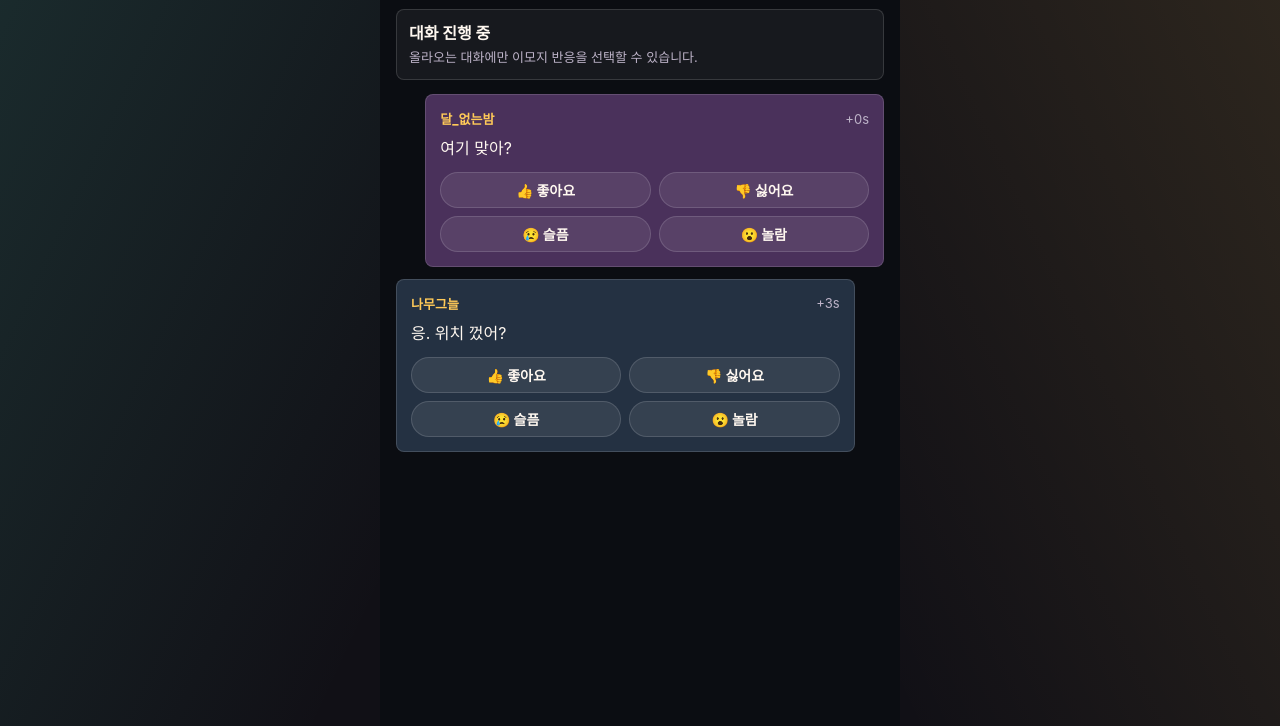
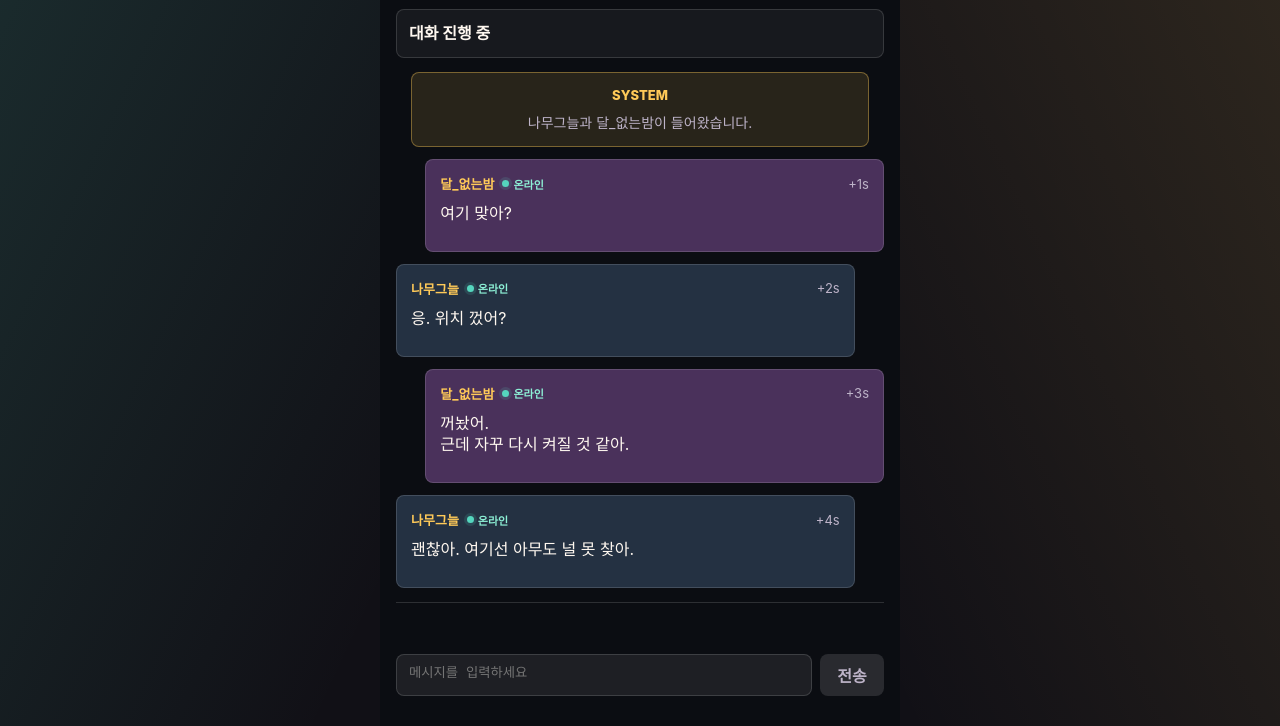
Before and after one commit to joohojin/QRQR, a website: page index.html in a window 1280 px wide. Shown: the part 74-800 px from the top of the page. Drawn offline with Linux system fonts and the light colour scheme.

Commit message:
fdsa
asdfe

```diff
--- a/app.js
+++ b/app.js
@@ -2,188 +2,199 @@
   const SCRIPT_MESSAGES = [
     {
       id: "m01",
+      actor: "SYSTEM",
+      handle: "",
+      text: "나무그늘과 달_없는밤이 들어왔습니다.",
+      side: "system",
+      offset: 0,
+      system: true
+    },
+    {
+      id: "m02",
       actor: "달_없는밤",
       handle: "",
       text: "여기 맞아?",
       side: "right",
-      offset: 0
+      offset: 1000
     },
     {
-      id: "m02",
+      id: "m03",
       actor: "나무그늘",
       handle: "",
       text: "응. 위치 껐어?",
       side: "left",
-      offset: 3000
+      offset: 2000
     },
     {
-      id: "m03",
+      id: "m04",
       actor: "달_없는밤",
       handle: "",
       text: "꺼놨어.\n근데 자꾸 다시 켜질 것 같아.",
       side: "right",
-      offset: 6500
+      offset: 3000
     },
     {
-      id: "m04",
+      id: "m05",
       actor: "나무그늘",
       handle: "",
       text: "괜찮아. 여기선 아무도 널 못 찾아.",
       side: "left",
-      offset: 10000
-    },
-    {
-      id: "m05",
-      actor: "정답",
-      handle: "",
-      text: "정말 그렇게 생각해?",
-      side: "left",
-      offset: 14000
+      offset: 4000
     },
     {
       id: "m06",
-      actor: "달_없는밤",
+      actor: "SYSTEM",
       handle: "",
-      text: "누구세요?",
-      side: "right",
-      offset: 17500
+      text: "정답이 들어왔습니다.",
+      side: "system",
+      offset: 5000,
+      system: true
     },
     {
       id: "m07",
       actor: "정답",
       handle: "",
-      text: "민아야.\n너 지금 위험한 짓 하고 있어.",
+      text: "정말 그렇게 생각해?",
       side: "left",
-      offset: 21000
+      offset: 6000
     },
     {
       id: "m08",
-      actor: "나무그늘",
+      actor: "달_없는밤",
       handle: "",
-      text: "이미르?",
-      side: "left",
-      offset: 25000
+      text: "누구세요?",
+      side: "right",
+      offset: 7000
     },
     {
       id: "m09",
       actor: "정답",
       handle: "",
-      text: "나이선, 너야말로 그만해.\n네가 민아를 책임질 수 있어?",
+      text: "민아야.\n너 지금 위험한 짓 하고 있어.",
       side: "left",
-      offset: 28500
+      offset: 8000
     },
     {
       id: "m10",
-      actor: "달_없는밤",
+      actor: "나무그늘",
       handle: "",
-      text: "또 그 말이야?\n책임, 안전, 미래.",
-      side: "right",
-      offset: 33000
+      text: "이미르?",
+      side: "left",
+      offset: 9000
     },
     {
       id: "m11",
       actor: "정답",
       handle: "",
-      text: "그게 현실이니까.",
+      text: "나이선, 너야말로 그만해.\n네가 민아를 책임질 수 있어?",
       side: "left",
-      offset: 37000
+      offset: 10000
     },
     {
       id: "m12",
-      actor: "나무그늘",
+      actor: "달_없는밤",
       handle: "",
-      text: "현실이라는 말로 민아를 가두지 마.",
-      side: "left",
-      offset: 40500
+      text: "또 그 말이야?\n책임, 안전, 미래.",
+      side: "right",
+      offset: 11000
     },
     {
       id: "m13",
       actor: "정답",
       handle: "",
-      text: "너는 도망치는 걸 사랑이라고 부르는 거고.",
+      text: "그게 현실이니까.",
       side: "left",
-      offset: 44500
+      offset: 12000
     },
     {
       id: "m14",
-      actor: "달_없는밤",
+      actor: "나무그늘",
       handle: "",
-      text: "그만해.\n너희 둘 다 나를 보고 있는 게 맞아?",
-      side: "right",
-      offset: 48500
+      text: "현실이라는 말로 민아를 가두지 마.",
+      side: "left",
+      offset: 13000
     },
     {
       id: "m15",
       actor: "정답",
       handle: "",
-      text: "나는 널 위해서—",
+      text: "너는 도망치는 걸 사랑이라고 부르는 거고.",
       side: "left",
-      offset: 53000
+      offset: 14000
     },
     {
       id: "m16",
+      actor: "달_없는밤",
+      handle: "",
+      text: "그만해.\n너희 둘 다 나를 보고 있는 게 맞아?",
+      side: "right",
+      offset: 15000
+    },
+    {
+      id: "m17",
+      actor: "정답",
+      handle: "",
+      text: "나는 널 위해서—",
+      side: "left",
+      offset: 16000
+    },
+    {
+      id: "m18",
       actor: "나무그늘",
       handle: "",
       text: "나는 널 사랑해서—",
       side: "left",
-      offset: 56000
-    },
-    {
-      id: "m17",
-      actor: "달_없는밤",
-      handle: "",
-      text: "아니.\n너희가 보고 있는 건 내가 아니라,\n너희가 원하는 나 같아.",
-      side: "right",
-      offset: 59500
-    },
-    {
-      id: "m18",
-      actor: "SYSTEM",
-      handle: "",
-      text: "상대방의 얼굴을 최적화합니다.\n가장 이상적인 모습을 불러오는 중입니다.",
-      side: "system",
-      offset: 65000,
-      system: true
+      offset: 17000
     },
     {
       id: "m19",
       actor: "달_없는밤",
       handle: "",
-      text: "방금… 너희 얼굴이 바뀌었어.",
+      text: "아니.\n너희가 보고 있는 건 내가 아니라,\n너희가 원하는 나 같아.",
       side: "right",
-      offset: 70500
+      offset: 18000
     },
     {
       id: "m20",
+      actor: "SYSTEM",
+      handle: "",
+      text: "상대방의 얼굴을 최적화합니다.\n가장 이상적인 모습을 불러오는 중입니다.",
+      side: "system",
+      offset: 19000,
+      system: true
+    },
+    {
+      id: "m21",
+      actor: "달_없는밤",
+      handle: "",
+      text: "방금… 너희 얼굴이 바뀌었어.",
+      side: "right",
+      offset: 20000
+    },
+    {
+      id: "m22",
       actor: "나무그늘",
       handle: "",
       text: "나도.\n근데 이상하게… 더 익숙해.",
       side: "left",
-      offset: 74500
+      offset: 21000
     },
     {
-      id: "m21",
+      id: "m23",
       actor: "정답",
       handle: "",
       text: "이게 진짜일 수도 있잖아.",
       side: "left",
-      offset: 79000
+      offset: 22000
     },
     {
-      id: "m22",
+      id: "m24",
       actor: "달_없는밤",
       handle: "",
       text: "아니.\n진짜라면 이렇게 완벽할 리 없어.",
       side: "right",
-      offset: 83000
+      offset: 23000
     }
-  ];
-
-  const REACTIONS = [
-    { key: "like", label: "좋아요", symbol: "👍" },
-    { key: "dislike", label: "싫어요", symbol: "👎" },
-    { key: "sad", label: "슬픔", symbol: "😢" },
-    { key: "surprise", label: "놀람", symbol: "😮" }
   ];
 
   const params = new URLSearchParams(location.search);
@@ -191,12 +202,15 @@
   const isAudience = page === "audience";
   const messageList = document.getElementById("messageList");
   const template = document.getElementById("messageTemplate");
+  const newMessageAlert = document.getElementById("newMessageAlert");
+  const composerForm = document.getElementById("composerForm");
+  const composerInput = document.getElementById("composerInput");
   const sessionKey = "bamboo-static-session";
   const startDelayMs = 1200;
 
   let startAt = getStartAt();
   let visibleIds = new Set();
-  let localReactions = loadLocalReactions();
+  let pendingNewMessages = 0;
 
   init();
 
@@ -207,7 +221,37 @@
     }
 
     render();
+    setupComposer();
+    setupNewMessageAlert();
     setInterval(render, 250);
+  }
+
+  function setupComposer() {
+    composerForm?.addEventListener("submit", event => {
+      event.preventDefault();
+    });
+
+    composerInput?.addEventListener("keydown", event => {
+      if (event.key === "Enter" && !event.shiftKey) {
+        event.preventDefault();
+      }
+    });
+
+    composerInput?.addEventListener("input", () => {
+      composerInput.style.height = "auto";
+      composerInput.style.height = `${Math.min(composerInput.scrollHeight, 92)}px`;
+    });
+  }
+
+  function setupNewMessageAlert() {
+    newMessageAlert?.addEventListener("click", () => {
+      scrollToLatestMessage();
+      hideNewMessageAlert();
+    });
+
+    messageList?.addEventListener("scroll", () => {
+      if (isNearBottom(messageList)) hideNewMessageAlert();
+    });
   }
 
   function getStartAt() {
@@ -316,11 +360,11 @@
     }
 
     const existing = new Set(Array.from(messageList.querySelectorAll("[data-id]")).map(node => node.dataset.id));
+    const wasAtBottom = isNearBottom(messageList);
+    let appendedCount = 0;
 
     for (const message of messages) {
-      if (existing.has(message.id)) {
-        continue;
-      }
+      if (existing.has(message.id)) continue;
 
       if (!visibleIds.has(message.id)) visibleIds.add(message.id);
       const node = template.content.firstElementChild.cloneNode(true);
@@ -328,11 +372,12 @@
       node.classList.add(message.side === "right" ? "from-right" : "from-left");
       if (message.system) node.classList.add("is-system");
       setNodeText(node, ".actor", message.actor);
+      setNodeText(node, ".member-status", message.system ? "" : "온라인");
       setNodeText(node, ".handle", message.handle);
       setNodeText(node, ".message-time", formatOffset(message.offset));
       setNodeText(node, ".message-text", message.text);
-      renderReactionArea(node.querySelector(".reaction-area"), message);
       messageList.appendChild(node);
+      appendedCount += 1;
     }
 
     Array.from(messageList.children).forEach(child => {
@@ -340,68 +385,36 @@
       if (child.dataset.id && !messages.some(message => message.id === child.dataset.id)) child.remove();
     });
 
+    if (appendedCount > 0) {
+      if (wasAtBottom) {
+        scrollToLatestMessage();
+      } else {
+        showNewMessageAlert(appendedCount);
+      }
+    }
+  }
+
+  function showNewMessageAlert(count) {
+    if (!newMessageAlert) return;
+    pendingNewMessages += count;
+    newMessageAlert.textContent = `새 대화 ${pendingNewMessages}개`;
+    newMessageAlert.hidden = false;
+  }
+
+  function hideNewMessageAlert() {
+    if (!newMessageAlert) return;
+    pendingNewMessages = 0;
+    newMessageAlert.hidden = true;
+  }
+
+  function scrollToLatestMessage() {
+    if (!messageList) return;
     messageList.scrollTop = messageList.scrollHeight;
   }
 
-  function updateReactionArea(message) {
-    const node = messageList.querySelector(`[data-id="${CSS.escape(message.id)}"]`);
-    if (!node) return;
-    renderReactionArea(node.querySelector(".reaction-area"), message);
-  }
-
-  function renderReactionArea(container, message) {
-    if (!container) return;
-    container.innerHTML = "";
-
-    if (message.system) {
-      container.remove();
-      return;
-    }
-
-    if (isAudience) {
-      for (const reaction of REACTIONS) {
-        const button = document.createElement("button");
-        button.className = "reaction-choice";
-        button.type = "button";
-        button.dataset.selected = localReactions[message.id] === reaction.key ? "true" : "false";
-        button.textContent = `${reaction.symbol} ${reaction.label}`;
-        button.addEventListener("click", () => selectReaction(message.id, reaction.key));
-        container.appendChild(button);
-      }
-      return;
-    }
-
-    for (const reaction of REACTIONS) {
-      const badge = document.createElement("span");
-      badge.className = "reaction-badge";
-      badge.textContent = `${reaction.symbol} ${reaction.label}`;
-      container.appendChild(badge);
-    }
-  }
-
-  function selectReaction(messageId, reactionKey) {
-    if (localReactions[messageId] === reactionKey) delete localReactions[messageId];
-    else localReactions[messageId] = reactionKey;
-
-    saveLocalReactions();
-    const message = SCRIPT_MESSAGES.find(item => item.id === messageId);
-    if (message) updateReactionArea(message);
-  }
-
-  function loadLocalReactions() {
-    try {
-      return JSON.parse(localStorage.getItem(getReactionStorageKey()) || "{}");
-    } catch {
-      return {};
-    }
-  }
-
-  function saveLocalReactions() {
-    localStorage.setItem(getReactionStorageKey(), JSON.stringify(localReactions));
-  }
-
-  function getReactionStorageKey() {
-    return `bamboo-reactions-${startAt}`;
+  function isNearBottom(element) {
+    if (!element) return true;
+    return element.scrollHeight - element.scrollTop - element.clientHeight < 48;
   }
 
   function setNodeText(root, selector, value) {
--- a/index.html
+++ b/index.html
@@ -16,23 +16,29 @@
       <span class="status-pill compact" id="sessionStatus">대기 중</span>
     </header>
 
+    <button class="new-message-alert" id="newMessageAlert" type="button" hidden>새 대화가 도착했습니다</button>
+
     <section class="audience-guide" aria-live="polite">
       <strong id="countdownText">곧 시작됩니다</strong>
-      <span>올라오는 대화에만 이모지 반응을 선택할 수 있습니다.</span>
     </section>
 
     <ol class="chat-stream audience-stream" id="messageList"></ol>
+
+    <form class="composer-bar" id="composerForm" autocomplete="off">
+      <textarea id="composerInput" rows="1" placeholder="메시지를 입력하세요"></textarea>
+      <button type="submit" disabled>전송</button>
+    </form>
   </main>
 
   <template id="messageTemplate">
     <li class="chat-message">
       <div class="message-heading">
         <span class="actor"></span>
+        <span class="member-status"></span>
         <span class="handle"></span>
         <time class="message-time"></time>
       </div>
       <p class="message-text"></p>
-      <div class="reaction-area audience-reactions" aria-label="이모지 반응"></div>
     </li>
   </template>
 
--- a/package.json
+++ b/package.json
@@ -2,7 +2,7 @@
   "name": "qrqr-theater-live",
   "version": "1.0.0",
   "private": true,
-  "description": "Static GitHub Pages audience reaction demo for a random-chat theater presentation.",
+  "description": "Static GitHub Pages random-chat theater presentation.",
   "scripts": {
     "start": "node server.js"
   },
--- a/styles.css
+++ b/styles.css
@@ -51,6 +51,10 @@ button {
     linear-gradient(245deg, rgba(255, 202, 88, 0.12), transparent 45%),
     var(--bg);
   color: var(--text);
+}
+
+.audience-body {
+  overflow: hidden;
 }
 
 .stage-shell {
@@ -159,6 +163,24 @@ button {
   font-weight: 800;
 }
 
+.member-status {
+  display: inline-flex;
+  align-items: center;
+  gap: 4px;
+  color: #8df1d6;
+  font-size: 11px;
+  font-weight: 800;
+}
+
+.member-status::before {
+  content: "";
+  width: 7px;
+  height: 7px;
+  border-radius: 50%;
+  background: var(--accent);
+  box-shadow: 0 0 0 3px rgba(85, 214, 190, 0.14);
+}
+
 .handle {
   overflow: hidden;
   text-overflow: ellipsis;
@@ -199,7 +221,8 @@ button {
 }
 
 .chat-message.is-system .message-time,
-.chat-message.is-system .handle {
+.chat-message.is-system .handle,
+.chat-message.is-system .member-status {
   display: none;
 }
 
@@ -208,32 +231,6 @@ button {
   text-align: center;
   font-size: 14px;
   color: var(--muted);
-}
-
-.reaction-area {
-  display: flex;
-  flex-wrap: wrap;
-  gap: 8px;
-}
-
-.reaction-badge,
-.reaction-choice {
-  border-radius: 999px;
-  min-height: 34px;
-  padding: 7px 11px;
-  background: rgba(255, 255, 255, 0.08);
-  color: var(--text);
-  font-size: 14px;
-  font-weight: 800;
-}
-
-.reaction-choice {
-  border: 1px solid var(--line);
-}
-
-.reaction-choice[data-selected="true"] {
-  border-color: rgba(85, 214, 190, 0.8);
-  background: rgba(85, 214, 190, 0.22);
 }
 
 .empty-state {
@@ -354,13 +351,33 @@ button {
 
 .audience-shell {
   display: grid;
-  grid-template-rows: auto auto minmax(0, 1fr);
+  grid-template-rows: auto auto auto minmax(0, 1fr) auto;
   gap: 14px;
   width: min(100%, 520px);
-  min-height: 100vh;
+  height: 100vh;
+  height: 100dvh;
   margin: 0 auto;
   padding: 16px;
   background: var(--phone);
+  overflow: hidden;
+}
+
+.new-message-alert {
+  justify-self: center;
+  min-height: 36px;
+  border: 1px solid rgba(85, 214, 190, 0.55);
+  border-radius: 999px;
+  padding: 0 14px;
+  background: rgba(85, 214, 190, 0.18);
+  color: #a8fff0;
+  font-size: 13px;
+  font-weight: 800;
+  box-shadow: 0 12px 28px rgba(0, 0, 0, 0.22);
+  z-index: 3;
+}
+
+.new-message-alert[hidden] {
+  display: none;
 }
 
 .audience-guide {
@@ -389,9 +406,41 @@ button {
   margin-left: auto;
 }
 
-.audience-reactions {
+.composer-bar {
   display: grid;
-  grid-template-columns: repeat(2, minmax(0, 1fr));
+  grid-template-columns: minmax(0, 1fr) 64px;
+  gap: 8px;
+  align-items: end;
+  border-top: 1px solid var(--line);
+  padding-top: 10px;
+  background: var(--phone);
+}
+
+.composer-bar textarea {
+  width: 100%;
+  min-height: 42px;
+  max-height: 92px;
+  resize: none;
+  border: 1px solid var(--line);
+  border-radius: 8px;
+  padding: 10px 12px;
+  background: rgba(255, 255, 255, 0.08);
+  color: var(--text);
+  outline: none;
+  line-height: 1.35;
+}
+
+.composer-bar textarea:focus {
+  border-color: rgba(85, 214, 190, 0.75);
+}
+
+.composer-bar button {
+  min-height: 42px;
+  border-radius: 8px;
+  background: rgba(255, 255, 255, 0.12);
+  color: var(--muted);
+  cursor: not-allowed;
+  font-weight: 800;
 }
 
 @keyframes rise {
@@ -440,7 +489,6 @@ button {
   }
 
   .stage-actions,
-  .audience-reactions,
   .session-panel {
     grid-template-columns: 1fr;
   }
```
Also changed, not shown: README.md.
